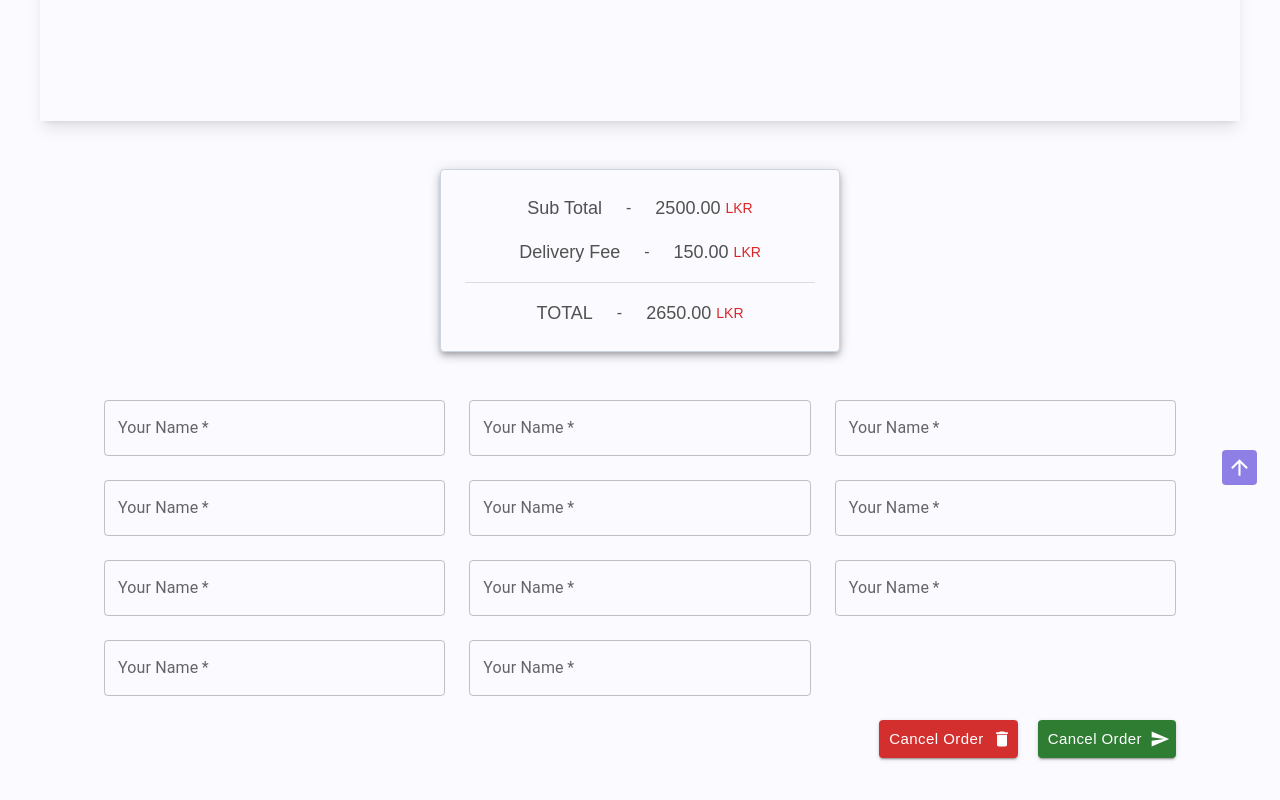
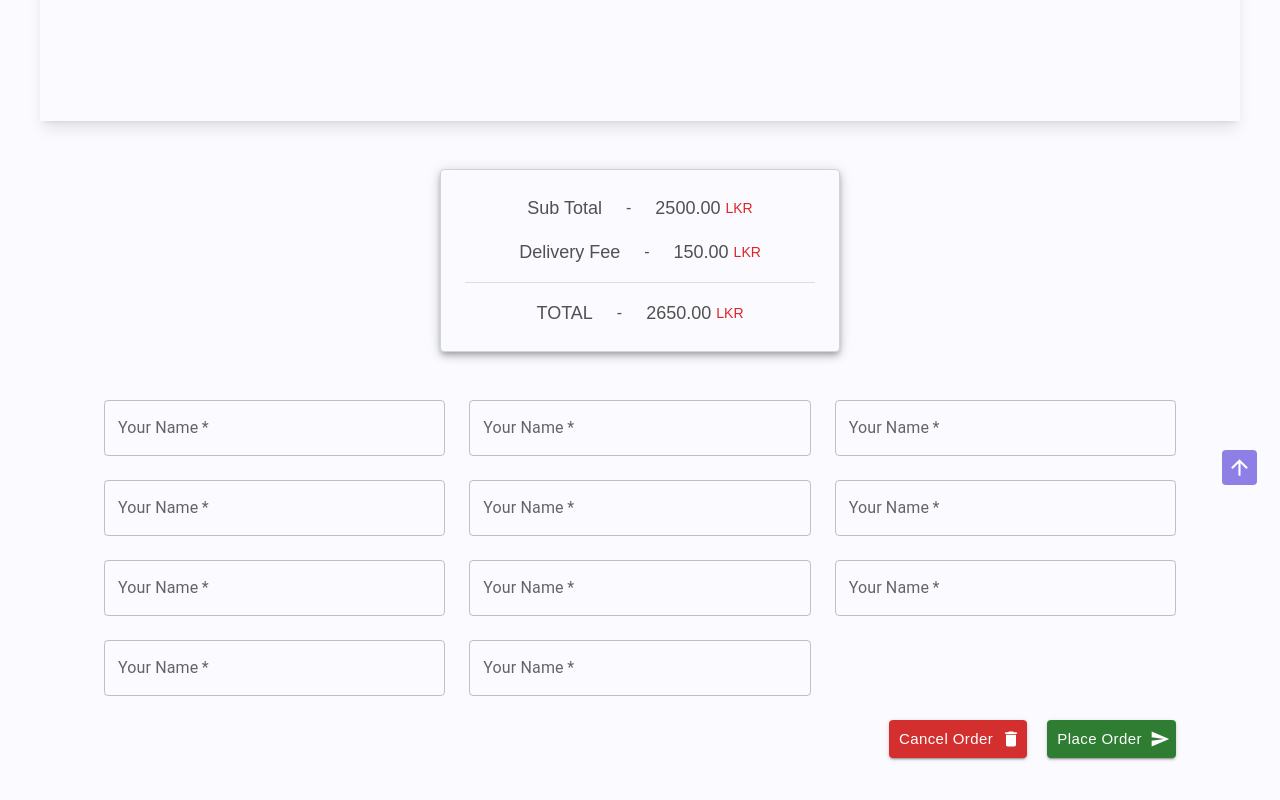
Before and after one commit to AshanSandeep06/Food-Shop-System, a React (Create React App) app in the folder frontend/: page /placeOrder in a window 1280 px wide. Shown: the part 296-1096 px from the top of the page. Built offline with nearby package versions, Linux system fonts and the light colour scheme.

Commit message:
Content Updated

```diff
--- a/frontend/src/components/Form/Form.tsx
+++ b/frontend/src/components/Form/Form.tsx
@@ -9,6 +9,7 @@ type FormProps = {
   buttonsArray: {
     color: any;
     icon: React.ReactNode;
+    text: string;
   }[];
 };
 
@@ -66,7 +67,7 @@ const Form = (props: FormProps) => {
               color={button.color}
               endIcon={button.icon}
             >
-              Cancel Order
+              {button.text}
             </Button>
           ))}
 
--- a/frontend/src/pages/PlaceOrder/PlaceOrder.tsx
+++ b/frontend/src/pages/PlaceOrder/PlaceOrder.tsx
@@ -160,11 +160,13 @@ const PlaceOrder = () => {
           {
             color: "error",
             icon: <DeleteIcon />,
+            text: "Cancel Order",
           },
 
           {
             color: "success",
             icon: <SendIcon />,
+            text: "Place Order",
           },
         ]}
       />
```
